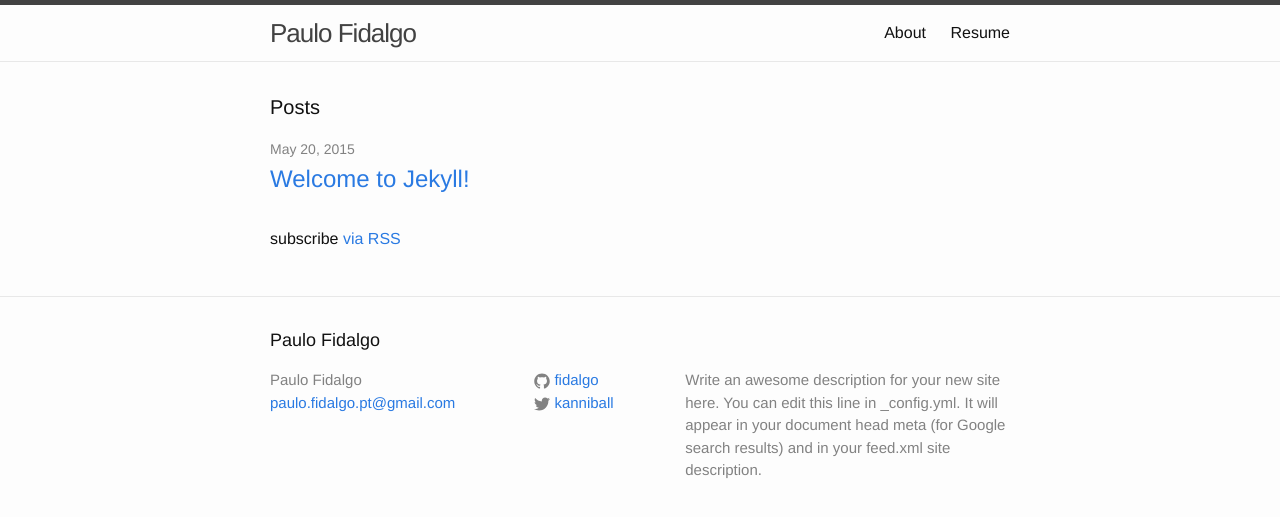
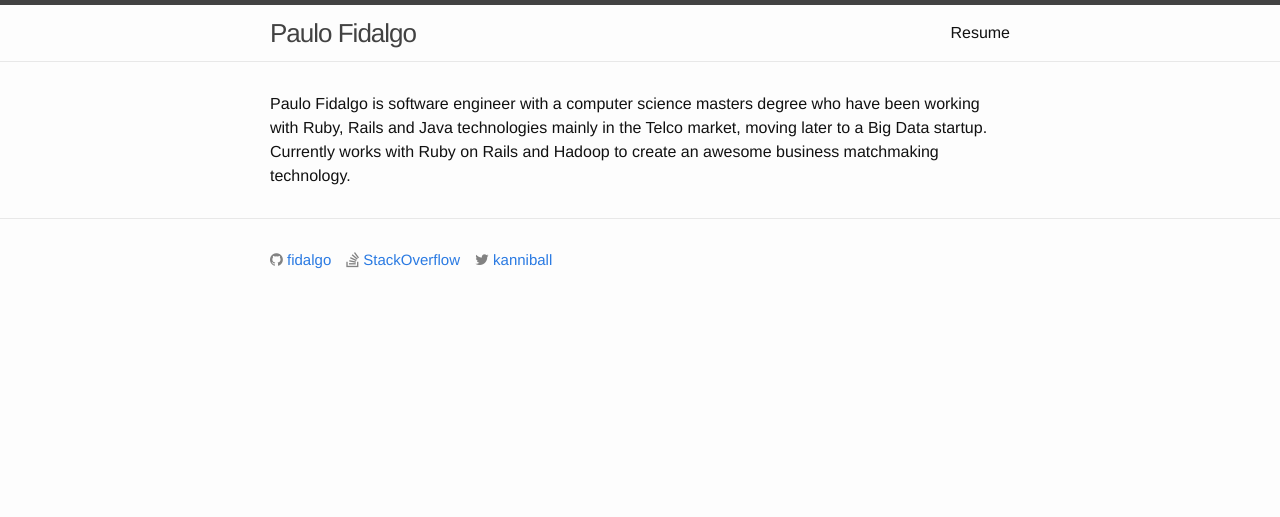
Before and after one commit to fidalgo/fidalgo.github.io, a Jekyll site: the page built from index.html, in a window 1280 px wide. Shown: the top 517 px of the page. Built offline with Jekyll 4.4.1, drawn with Linux system fonts in a browser that asks for light colours; nearby versions of some CDN libraries.

Commit message:
Add Font Awesome and improve the site.

```diff
--- a/_config.yml
+++ b/_config.yml
@@ -1,14 +1,12 @@
 # Site settings
 title: Paulo Fidalgo
 email: paulo.fidalgo.pt@gmail.com
-description: > # this means to ignore newlines until "baseurl:"
-  Write an awesome description for your new site here. You can edit this
-  line in _config.yml. It will appear in your document head meta (for
-  Google search results) and in your feed.xml site description.
+description: Resume of Paulo Fidalgo a software engineer with Ruby on Rails and Hadoop skills.
 baseurl: "" # the subpath of your site, e.g. /blog/
 url: "http://fidalgo.github.io" # the base hostname & protocol for your site
 twitter_username: kanniball
 github_username:  fidalgo
+stackoverflow_profile_url: 'http://stackoverflow.com/users/1006863/paulo-fidalgo?tab=profile'
 
 # Build settings
 markdown: kramdown
--- a/_includes/footer.html
+++ b/_includes/footer.html
@@ -2,52 +2,58 @@
 
   <div class="wrapper">
 
-    <h2 class="footer-heading">{{ site.title }}</h2>
+    <!-- <h2 class="footer-heading">{{ site.title }}</h2> -->
 
     <div class="footer-col-wrapper">
-      <div class="footer-col  footer-col-1">
+      <!-- <div class="footer-col  footer-col-1">
         <ul class="contact-list">
           <li>{{ site.title }}</li>
           <li><a href="mailto:{{ site.email }}">{{ site.email }}</a></li>
         </ul>
-      </div>
+      </div> -->
 
-      <div class="footer-col  footer-col-2">
+      {% if site.github_username %}
+      <div class="footer-col  footer-col-4">
         <ul class="social-media-list">
-          {% if site.github_username %}
           <li>
+            <i class="fa fa-github"></i>
             <a href="https://github.com/{{ site.github_username }}">
-              <span class="icon  icon--github">
-                <svg viewBox="0 0 16 16">
-                  <path fill="#828282" d="M7.999,0.431c-4.285,0-7.76,3.474-7.76,7.761 c0,3.428,2.223,6.337,5.307,7.363c0.388,0.071,0.53-0.168,0.53-0.374c0-0.184-0.007-0.672-0.01-1.32 c-2.159,0.469-2.614-1.04-2.614-1.04c-0.353-0.896-0.862-1.135-0.862-1.135c-0.705-0.481,0.053-0.472,0.053-0.472 c0.779,0.055,1.189,0.8,1.189,0.8c0.692,1.186,1.816,0.843,2.258,0.645c0.071-0.502,0.271-0.843,0.493-1.037 C4.86,11.425,3.049,10.76,3.049,7.786c0-0.847,0.302-1.54,0.799-2.082C3.768,5.507,3.501,4.718,3.924,3.65 c0,0,0.652-0.209,2.134,0.796C6.677,4.273,7.34,4.187,8,4.184c0.659,0.003,1.323,0.089,1.943,0.261 c1.482-1.004,2.132-0.796,2.132-0.796c0.423,1.068,0.157,1.857,0.077,2.054c0.497,0.542,0.798,1.235,0.798,2.082 c0,2.981-1.814,3.637-3.543,3.829c0.279,0.24,0.527,0.713,0.527,1.437c0,1.037-0.01,1.874-0.01,2.129 c0,0.208,0.14,0.449,0.534,0.373c3.081-1.028,5.302-3.935,5.302-7.362C15.76,3.906,12.285,0.431,7.999,0.431z"/>
-                </svg>
-              </span>
-
               <span class="username">{{ site.github_username }}</span>
             </a>
           </li>
-          {% endif %}
+        </ul>
+        </div>
+        {% endif %}
 
-          {% if site.twitter_username %}
+        {% if site.stackoverflow_profile_url %}
+        <div class="footer-col  footer-col-4">
+          <ul class="social-media-list">
           <li>
+            <i class="fa fa-stack-overflow"></i>
+            <a href="{{ site.stackoverflow_profile_url }}">
+              <span class="username">StackOverflow</span>
+            </a>
+          </li>
+        </ul>
+      </div>
+      {% endif %}
+
+      {% if site.twitter_username %}
+        <div class="footer-col  footer-col-4">
+          <ul class="social-media-list">
+          <li>
+            <i class="fa fa-twitter"></i>
             <a href="https://twitter.com/{{ site.twitter_username }}">
-              <span class="icon  icon--twitter">
-                <svg viewBox="0 0 16 16">
-                  <path fill="#828282" d="M15.969,3.058c-0.586,0.26-1.217,0.436-1.878,0.515c0.675-0.405,1.194-1.045,1.438-1.809
-                  c-0.632,0.375-1.332,0.647-2.076,0.793c-0.596-0.636-1.446-1.033-2.387-1.033c-1.806,0-3.27,1.464-3.27,3.27 c0,0.256,0.029,0.506,0.085,0.745C5.163,5.404,2.753,4.102,1.14,2.124C0.859,2.607,0.698,3.168,0.698,3.767 c0,1.134,0.577,2.135,1.455,2.722C1.616,6.472,1.112,6.325,0.671,6.08c0,0.014,0,0.027,0,0.041c0,1.584,1.127,2.906,2.623,3.206 C3.02,9.402,2.731,9.442,2.433,9.442c-0.211,0-0.416-0.021-0.615-0.059c0.416,1.299,1.624,2.245,3.055,2.271 c-1.119,0.877-2.529,1.4-4.061,1.4c-0.264,0-0.524-0.015-0.78-0.046c1.447,0.928,3.166,1.469,5.013,1.469 c6.015,0,9.304-4.983,9.304-9.304c0-0.142-0.003-0.283-0.009-0.423C14.976,4.29,15.531,3.714,15.969,3.058z"/>
-                </svg>
-              </span>
-
               <span class="username">{{ site.twitter_username }}</span>
             </a>
           </li>
-          {% endif %}
         </ul>
       </div>
+      {% endif %}
 
-      <div class="footer-col  footer-col-3">
+      <!-- <div class="footer-col  footer-col-3">
         <p class="text">{{ site.description }}</p>
-      </div>
+      </div> -->
     </div>
 
   </div>
--- a/_includes/head.html
+++ b/_includes/head.html
@@ -5,8 +5,9 @@
 
   <title>{% if page.title %}{{ page.title }}{% else %}{{ site.title }}{% endif %}</title>
   <meta name="description" content="{% if page.excerpt %}{{ page.excerpt | strip_html | strip_newlines | truncate: 160 }}{% else %}{{ site.description }}{% endif %}">
-
+  <link rel="stylesheet" href="//maxcdn.bootstrapcdn.com/font-awesome/4.3.0/css/font-awesome.min.css">
   <link rel="stylesheet" href="{{ "/css/main.css" | prepend: site.baseurl }}">
   <link rel="canonical" href="{{ page.url | replace:'index.html','' | prepend: site.baseurl | prepend: site.url }}">
   <link rel="alternate" type="application/rss+xml" title="{{ site.title }}" href="{{ "/feed.xml" | prepend: site.baseurl | prepend: site.url }}" />
+
 </head>
--- a/index.html
+++ b/index.html
@@ -4,7 +4,7 @@
 
 <div class="home">
 
-  <h1 class="page-heading">Posts</h1>
+  <!-- <h1 class="page-heading">Posts</h1>
 
   <ul class="post-list">
     {% for post in site.posts %}
@@ -18,6 +18,8 @@
     {% endfor %}
   </ul>
 
-  <p class="rss-subscribe">subscribe <a href="{{ "/feed.xml" | prepend: site.baseurl }}">via RSS</a></p>
+  <p class="rss-subscribe">subscribe <a href="{{ "/feed.xml" | prepend: site.baseurl }}">via RSS</a></p> -->
+
+  Paulo Fidalgo is  software engineer with a computer science masters degree who have been working with Ruby, Rails and Java technologies mainly in the Telco market, moving later to a Big Data startup. Currently works with Ruby on Rails and Hadoop to create an awesome business matchmaking technology.
 
 </div>
```
Also changed, not shown: about.md (+2 -2 lines).
